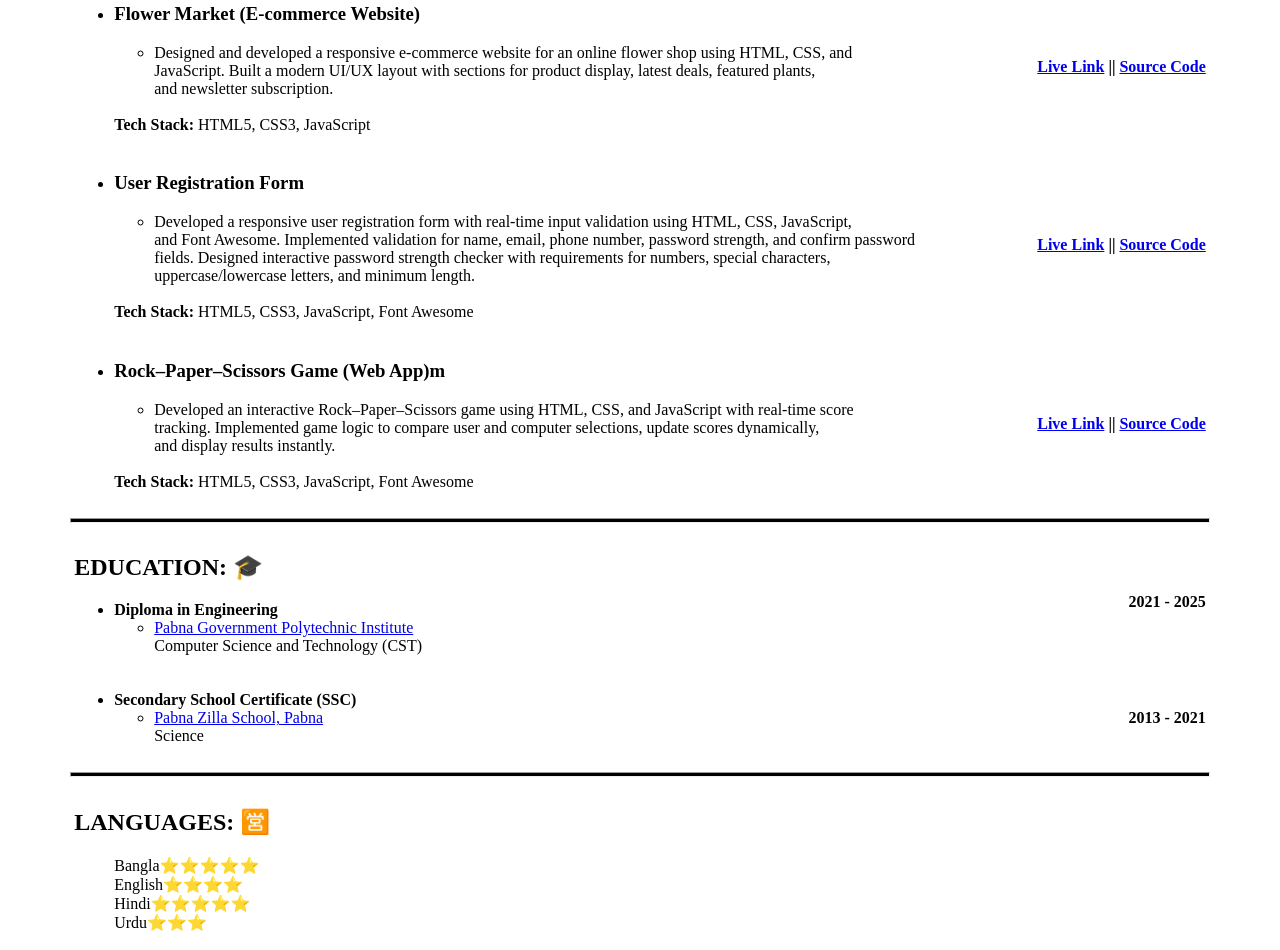
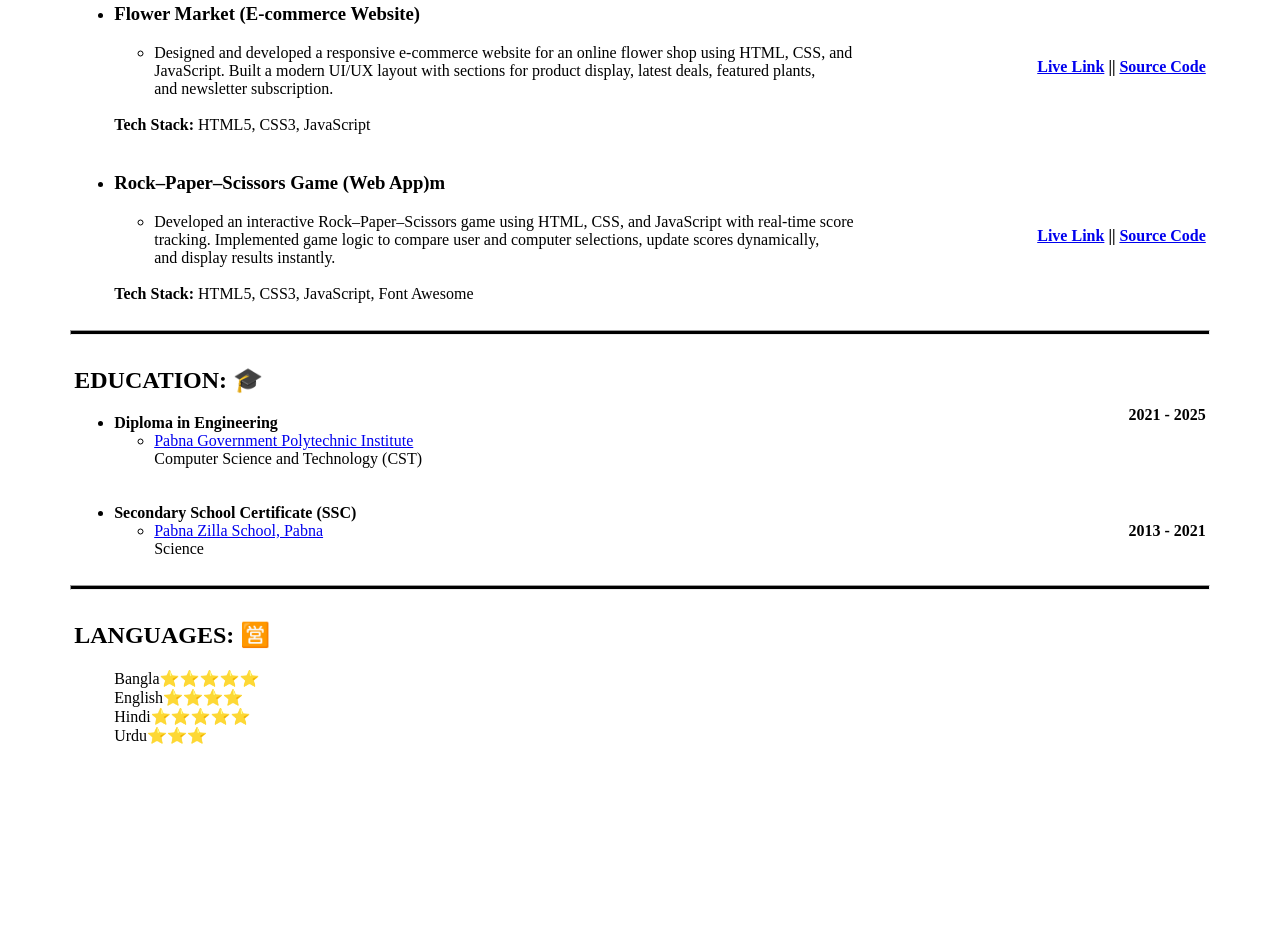
Before and after one commit to whahidul12/TapaScript-JS, a plain HTML site: page index.html in a window 1280 px wide. Shown: the part 1208-2158 px from the top of the page. After the commit the page ends 1998 px from the top, so only its background shows below. Drawn offline with Linux system fonts and the light colour scheme.

Commit message:
remove a blobk of code

```diff
--- a/index.html
+++ b/index.html
@@ -171,31 +171,6 @@
       <td>
         <ul>
           <li>
-            <h3>User Registration Form</h3>
-          </li>
-          <ul>
-            <li>Developed a responsive user registration form with real-time input validation using HTML, CSS,
-              JavaScript, <br>
-              and Font Awesome. Implemented validation for name, email, phone number, password strength, and confirm
-              password <br>
-              fields. Designed interactive password strength checker with requirements for numbers, special characters,
-              <br>uppercase/lowercase letters, and minimum length.
-            </li>
-          </ul>
-          <br>
-          <li type="none"><strong>Tech Stack: </strong>HTML5, CSS3, JavaScript, Font Awesome</li>
-        </ul>
-      </td>
-      <td align="right">
-        <li type="none"><strong><a href="https://whahidul12.github.io/registration-form/" target="_blank">Live Link</a>
-            || <a href="https://github.com/whahidul12/registration-form" target="_blank">Source
-              Code</a></strong></li>
-      </td>
-    </tr>
-    <tr>
-      <td>
-        <ul>
-          <li>
             <h3>Rock–Paper–Scissors Game (Web App)m</h3>
           </li>
           <ul>
```
